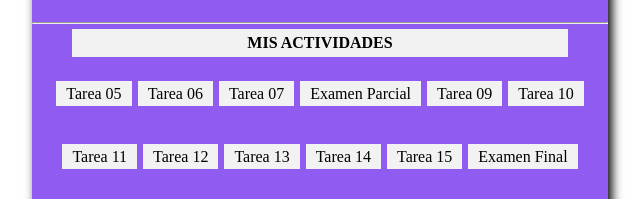
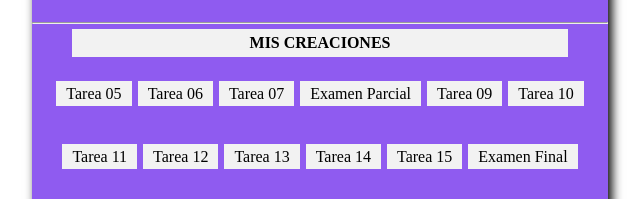
Before and after one commit to josueyea/josueyea.github.io, a plain HTML site: page index.html in a window 1280 px wide. Shown: the part 383-582 px from the top of the page, 320-960 px from the left. Drawn offline with Linux system fonts and the light colour scheme.

Commit message:
Update index.html

```diff
--- a/index.html
+++ b/index.html
@@ -18,7 +18,7 @@
         </div>
         <hr>
         <div id="tareas">
-            <p>Mis Actividades</p>
+            <p>Mis Creaciones</p>
             <ul>
                 <li><a href="#">Tarea 05</a></li>
                 <li><a href="#">Tarea 06</a></li>
```
